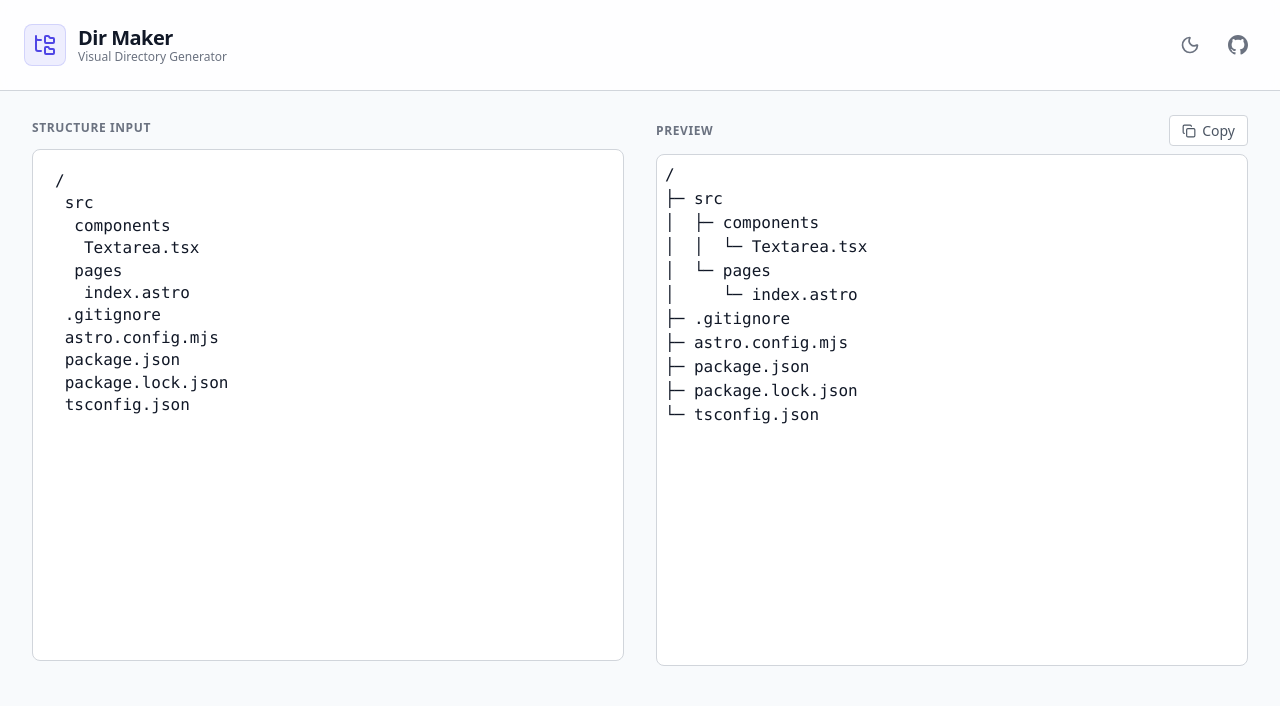
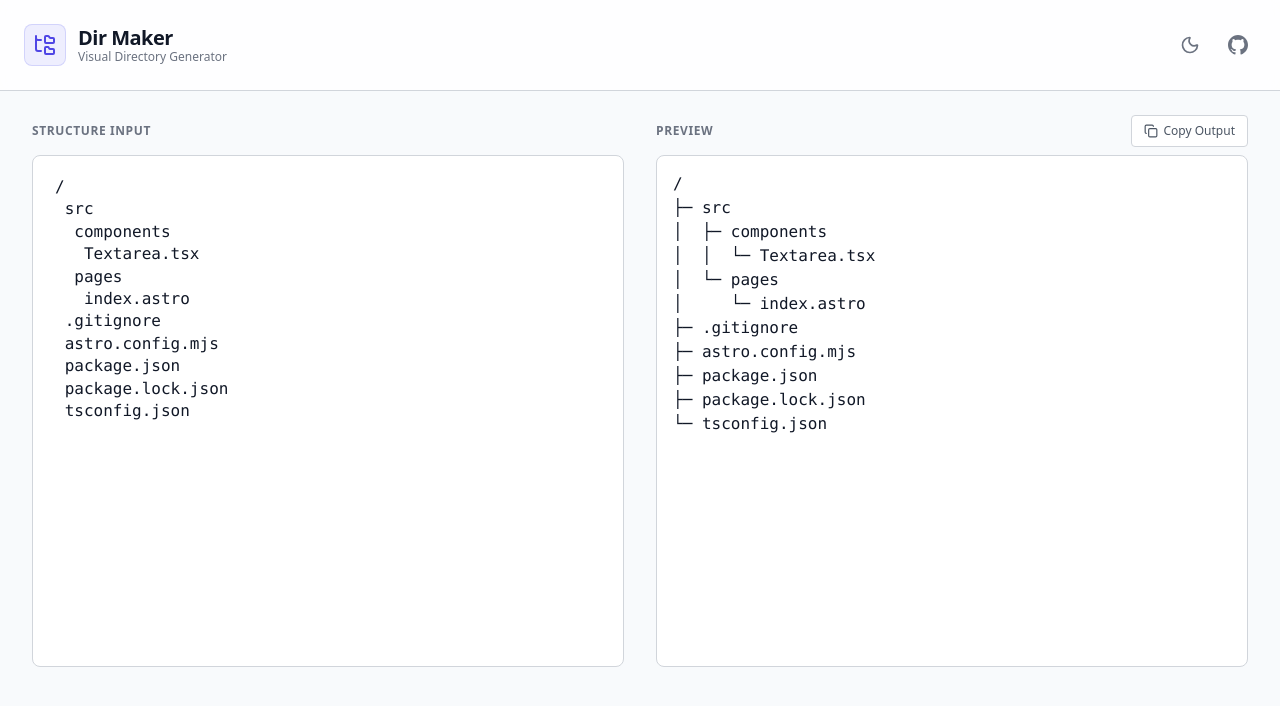
Before and after one commit to kondo0602/dir-maker, a React (Vite) app: page / in a window 1280 px wide. Shown: the top 706 px of the page. Built offline with nearby package versions, Linux system fonts and the light colour scheme.

Commit message:
feature: コピーボタンの縦幅のせいでテキストエリアが微妙にずれていたので修正

```diff
--- a/src/components/copy-button/copy-button.module.css
+++ b/src/components/copy-button/copy-button.module.css
@@ -3,22 +3,37 @@
   align-items: center;
   gap: 6px;
   padding-inline: 12px;
-  padding-block: 4px;
-  font-size: 14px;
+  padding-block: 6px;
+  font-size: 12px;
   color: var(--text-color-gray-700);
   background-color: var(--color-white);
   border: 1px solid var(--border-color-gray);
   border-radius: var(--border-radius-sm);
-  transition: background-color var(--transition-duration-short);
+  transition:
+    color var(--transition-duration-short),
+    background-color var(--transition-duration-short);
 }
 
 .button:focus-visible {
+  color: var(--text-color-gray-900);
   background-color: var(--background-hover);
   outline: none;
 }
 
 @media (any-hover: hover) {
   .button:hover {
+    color: var(--text-color-gray-900);
     background-color: var(--background-hover);
   }
 }
+
+.button[data-copied="true"] {
+  color: var(--color-accent);
+  border-color: var(--color-accent-border);
+  background-color: var(--color-accent-light);
+}
+
+.button[data-copied="true"]:focus-visible,
+.button[data-copied="true"]:hover {
+  background-color: var(--color-accent-light);
+}
--- a/src/components/copy-button/copy-button.tsx
+++ b/src/components/copy-button/copy-button.tsx
@@ -21,6 +21,7 @@ export const CopyButton: FC<CopyButtonProps> = ({ className, text }) => {
 		<button
 			type="button"
 			className={clsx(className, styles.button)}
+			data-copied={isCopied}
 			onClick={handleCopy}
 		>
 			{isCopied ? (
@@ -31,7 +32,7 @@ export const CopyButton: FC<CopyButtonProps> = ({ className, text }) => {
 			) : (
 				<>
 					<Copy size={14} />
-					<span>Copy</span>
+					<span>Copy Output</span>
 				</>
 			)}
 		</button>
--- a/src/components/formatted-text-display-area/formatted-text-display-area.module.css
+++ b/src/components/formatted-text-display-area/formatted-text-display-area.module.css
@@ -30,6 +30,7 @@
   display: flex;
   justify-content: space-between;
   align-items: center;
+  height: 32px;
 }
 
 .sectionLabel {
@@ -54,7 +55,7 @@
   display: flex;
   flex-direction: column;
   height: 512px;
-  padding: var(--spacing-sm);
+  padding: var(--spacing-md);
   color: var(--text-color-gray-900);
   background-color: var(--color-white);
   border: 1px solid var(--border-color-gray);
--- a/src/styles/global.css
+++ b/src/styles/global.css
@@ -30,7 +30,7 @@
 
   --z-index-header: 10;
 
-  --transition-duration-short: 0.25s;
+  --transition-duration-short: 0.15s;
   --transition-duration-long: 0.5s;
 
   /* ヘッダー */
```
